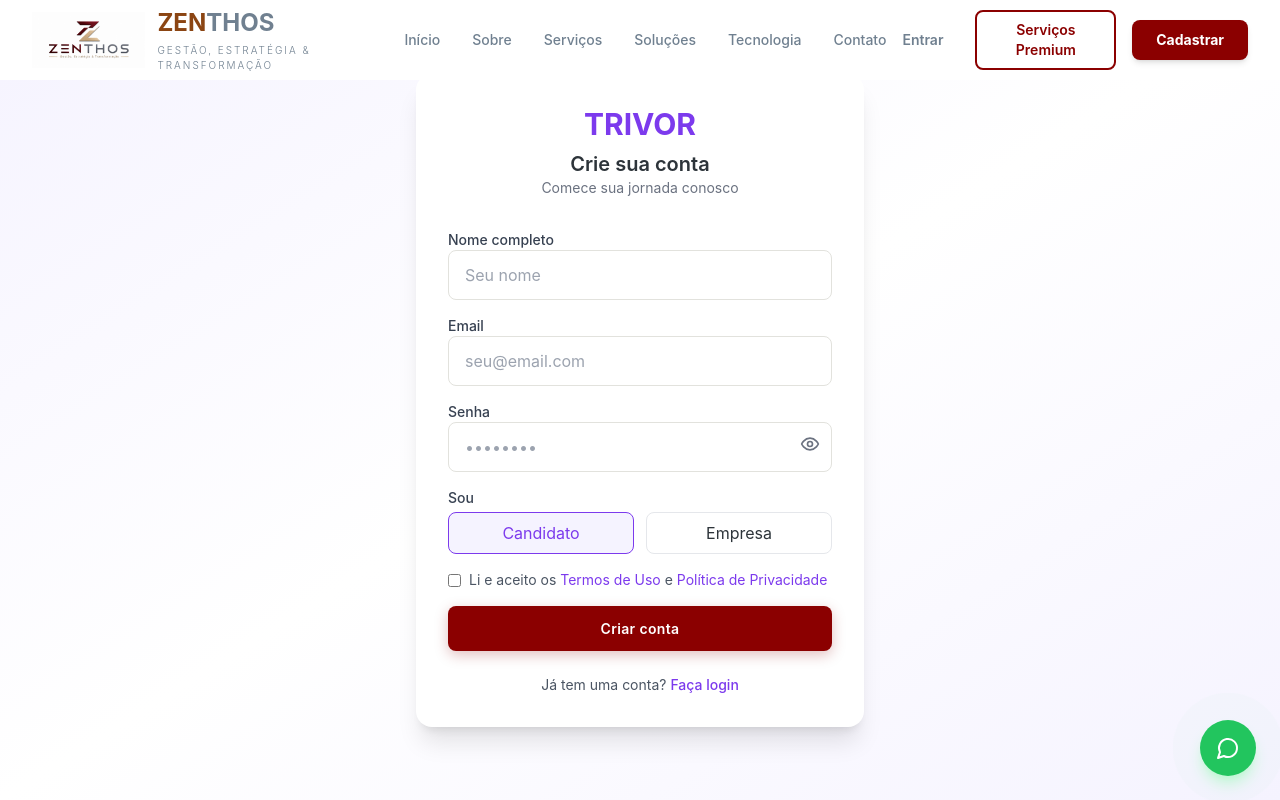
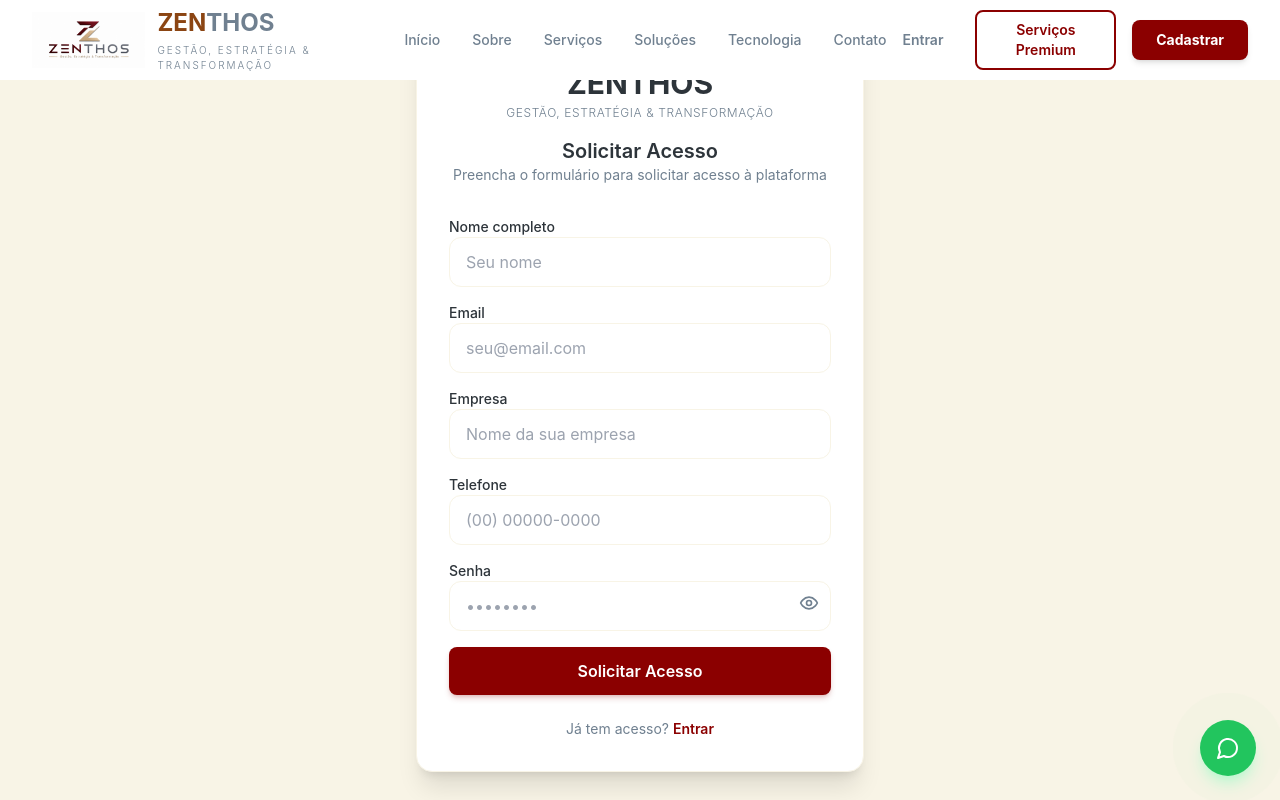
Before and after one commit to trivoroficial/consult_recruit, a Next.js app: page /cadastro in a window 1280 px wide. Shown: the top 800 px of the page. Built offline with nearby package versions, Linux system fonts and the light colour scheme.

Commit message:
Update page.tsx

```diff
--- a/src/app/(auth)/cadastro/page.tsx
+++ b/src/app/(auth)/cadastro/page.tsx
@@ -6,56 +6,109 @@ import { Eye, EyeOff } from 'lucide-react'
 
 export default function Cadastro() {
   const [showPassword, setShowPassword] = useState(false)
-  const [tipo, setTipo] = useState('candidato')
+  const [loading, setLoading] = useState(false)
+  const [erro, setErro] = useState('')
+  const [form, setForm] = useState({
+    nome: '',
+    email: '',
+    empresa: '',
+    telefone: '',
+    password: ''
+  })
 
-  const handleSubmit = (e: React.FormEvent) => {
+  const handleSubmit = async (e: React.FormEvent) => {
     e.preventDefault()
-    alert('Cadastro realizado com sucesso!')
+    setLoading(true)
+    setErro('')
+
+    // SIMULAÇÃO DE CADASTRO
+    setTimeout(() => {
+      setLoading(false)
+      alert('Solicitação enviada! Aguarde o contato do administrador.')
+      setForm({ nome: '', email: '', empresa: '', telefone: '', password: '' })
+    }, 1500)
   }
 
   return (
-    <div className="min-h-screen flex items-center justify-center bg-gradient-to-br from-purple-50 via-white to-purple-50 px-4 py-8">
+    <div className="min-h-screen flex items-center justify-center bg-[#F8F4E6] px-4 py-8">
       <div className="w-full max-w-md">
-        <div className="bg-white rounded-2xl shadow-xl p-8">
+        <div className="bg-white rounded-2xl shadow-xl p-8 border border-[#F8F4E6]">
           <div className="text-center">
-            <h1 className="text-3xl font-bold text-purple-600">TRIVOR</h1>
-            <h2 className="mt-2 text-xl font-semibold">Crie sua conta</h2>
-            <p className="text-gray-500 text-sm">Comece sua jornada conosco</p>
+            <h1 className="text-3xl font-bold text-[#2D343A]">ZENTHOS</h1>
+            <p className="text-xs font-light text-[#708090] tracking-wider uppercase mt-1">Gestão, Estratégia & Transformação</p>
+            <h2 className="mt-4 text-xl font-semibold text-[#2D343A]">Solicitar Acesso</h2>
+            <p className="text-sm text-[#708090]">Preencha o formulário para solicitar acesso à plataforma</p>
           </div>
+
+          {erro && (
+            <div className="mt-4 p-3 bg-red-50 border border-red-200 text-red-600 rounded-lg text-sm">
+              {erro}
+            </div>
+          )}
 
           <form onSubmit={handleSubmit} className="mt-8 space-y-4">
             <div>
-              <label className="block text-sm font-medium text-gray-700">Nome completo</label>
+              <label className="block text-sm font-medium text-[#2D343A]">Nome completo</label>
               <input
                 type="text"
                 required
-                className="input-default"
+                className="w-full px-4 py-3 border border-[#F8F4E6] rounded-xl focus:border-[#8B0000] focus:ring-2 focus:ring-[#8B0000]/20 outline-none transition"
+                value={form.nome}
+                onChange={(e) => setForm({...form, nome: e.target.value})}
                 placeholder="Seu nome"
               />
             </div>
 
             <div>
-              <label className="block text-sm font-medium text-gray-700">Email</label>
+              <label className="block text-sm font-medium text-[#2D343A]">Email</label>
               <input
                 type="email"
                 required
-                className="input-default"
+                className="w-full px-4 py-3 border border-[#F8F4E6] rounded-xl focus:border-[#8B0000] focus:ring-2 focus:ring-[#8B0000]/20 outline-none transition"
+                value={form.email}
+                onChange={(e) => setForm({...form, email: e.target.value})}
                 placeholder="seu@email.com"
               />
             </div>
 
             <div>
-              <label className="block text-sm font-medium text-gray-700">Senha</label>
+              <label className="block text-sm font-medium text-[#2D343A]">Empresa</label>
+              <input
+                type="text"
+                required
+                className="w-full px-4 py-3 border border-[#F8F4E6] rounded-xl focus:border-[#8B0000] focus:ring-2 focus:ring-[#8B0000]/20 outline-none transition"
+                value={form.empresa}
+                onChange={(e) => setForm({...form, empresa: e.target.value})}
+                placeholder="Nome da sua empresa"
+              />
+            </div>
+
+            <div>
+              <label className="block text-sm font-medium text-[#2D343A]">Telefone</label>
+              <input
+                type="tel"
+                required
+                className="w-full px-4 py-3 border border-[#F8F4E6] rounded-xl focus:border-[#8B0000] focus:ring-2 focus:ring-[#8B0000]/20 outline-none transition"
+                value={form.telefone}
+                onChange={(e) => setForm({...form, telefone: e.target.value})}
+                placeholder="(00) 00000-0000"
+              />
+            </div>
+
+            <div>
+              <label className="block text-sm font-medium text-[#2D343A]">Senha</label>
               <div className="relative">
                 <input
                   type={showPassword ? 'text' : 'password'}
                   required
-                  className="input-default pr-10"
+                  className="w-full px-4 py-3 border border-[#F8F4E6] rounded-xl focus:border-[#8B0000] focus:ring-2 focus:ring-[#8B0000]/20 outline-none transition pr-10"
+                  value={form.password}
+                  onChange={(e) => setForm({...form, password: e.target.value})}
                   placeholder="••••••••"
                 />
                 <button
                   type="button"
-                  className="absolute right-3 top-3 text-gray-500"
+                  className="absolute right-3 top-3 text-[#708090]"
                   onClick={() => setShowPassword(!showPassword)}
                 >
                   {showPassword ? <EyeOff className="h-5 w-5" /> : <Eye className="h-5 w-5" />}
@@ -63,57 +116,19 @@ export default function Cadastro() {
               </div>
             </div>
 
-            <div>
-              <label className="block text-sm font-medium text-gray-700">Sou</label>
-              <div className="mt-1 grid grid-cols-2 gap-3">
-                <button
-                  type="button"
-                  className={`py-2 rounded-lg border transition ${
-                    tipo === 'candidato'
-                      ? 'border-purple-600 bg-purple-50 text-purple-600'
-                      : 'border-gray-200 hover:border-purple-300'
-                  }`}
-                  onClick={() => setTipo('candidato')}
-                >
-                  Candidato
-                </button>
-                <button
-                  type="button"
-                  className={`py-2 rounded-lg border transition ${
-                    tipo === 'empresa'
-                      ? 'border-purple-600 bg-purple-50 text-purple-600'
-                      : 'border-gray-200 hover:border-purple-300'
-                  }`}
-                  onClick={() => setTipo('empresa')}
-                >
-                  Empresa
-                </button>
-              </div>
-            </div>
-
-            <div className="flex items-start gap-2">
-              <input type="checkbox" required className="mt-1" />
-              <span className="text-sm text-gray-600">
-                Li e aceito os{' '}
-                <Link href="/termos" className="text-purple-600 hover:text-purple-700">
-                  Termos de Uso
-                </Link>
-                {' e '}
-                <Link href="/privacidade" className="text-purple-600 hover:text-purple-700">
-                  Política de Privacidade
-                </Link>
-              </span>
-            </div>
-
-            <button type="submit" className="btn-primary btn-full">
-              Criar conta
+            <button
+              type="submit"
+              disabled={loading}
+              className="w-full py-3 text-white bg-[#8B0000] rounded-lg hover:bg-[#700000] transition font-semibold shadow-md shadow-[#8B0000]/20"
+            >
+              {loading ? 'Enviando...' : 'Solicitar Acesso'}
             </button>
           </form>
 
-          <p className="mt-6 text-center text-sm text-gray-600">
-            Já tem uma conta?{' '}
-            <Link href="/login" className="text-purple-600 font-medium hover:text-purple-700">
-              Faça login
+          <p className="mt-6 text-center text-sm text-[#708090]">
+            Já tem acesso?{' '}
+            <Link href="/login" className="text-[#8B0000] font-semibold hover:text-[#E3C9A8] transition">
+              Entrar
             </Link>
           </p>
         </div>
```
